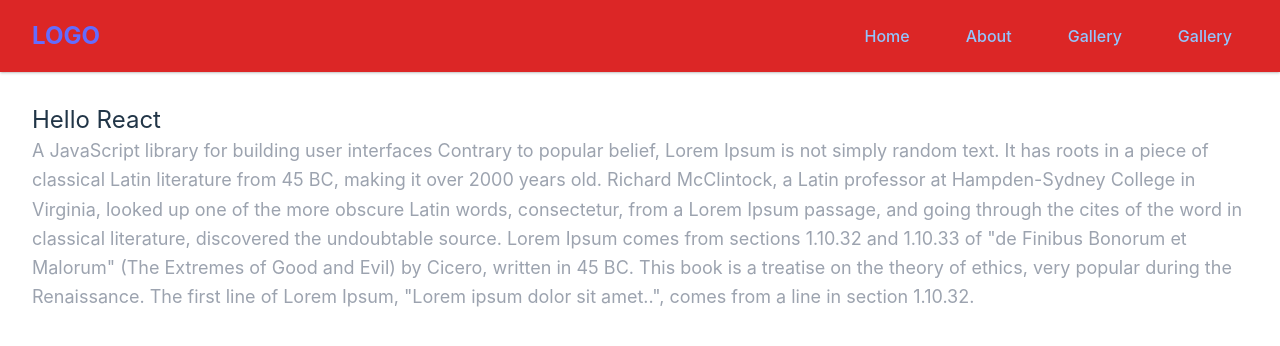
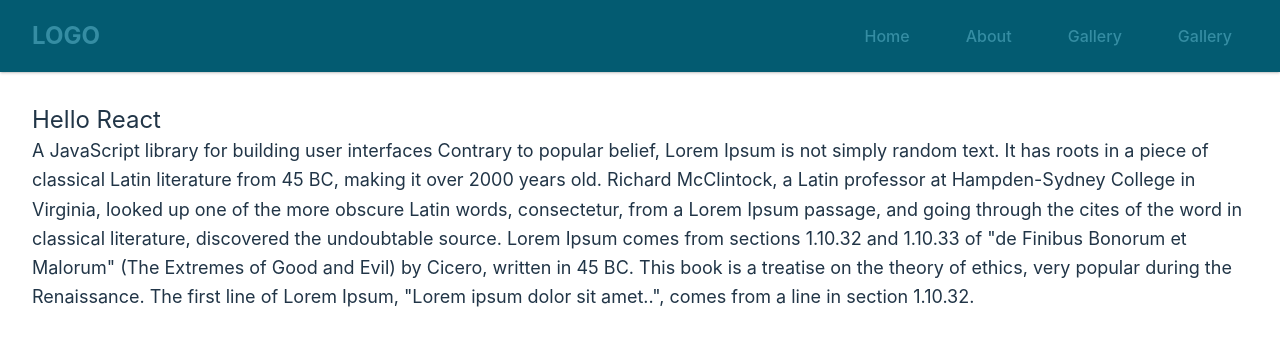
Before and after one commit to Imammlydi/test-vite, a React (Vite) app: page / in a window 1280 px wide. Shown: the top 346 px of the page. Built offline with nearby package versions, Linux system fonts and the light colour scheme.

Commit message:
20230329 05:54

```diff
--- a/src/components/NavLink.jsx
+++ b/src/components/NavLink.jsx
@@ -1,10 +1,11 @@
 import React from "react";
 import { Link } from "react-router-dom";
-
+import  './navbar.css'
 export default function NavLink({ href, children }) {
     return (
         <Link
-            className="inline-flex px-4 py-2 text-blue-300 hover:text-white"
+        activeClassName="navbar__link--active"
+            className="inline-flex px-4 py-2 text-textPrimary hover:text-white"
             to={href}
         >
             {children}
--- a/src/components/Navbar.jsx
+++ b/src/components/Navbar.jsx
@@ -1,6 +1,7 @@
 import React ,{useState}from "react";
 import Case from "./Case";
 import NavLink from "./NavLink";
+
 import { Link } from "react-router-dom";
 
 export default function Navbar() {
@@ -23,13 +24,13 @@ export default function Navbar() {
         // </div>
 
 
-<nav className="w-full bg-blue-600 shadow w-screen " >
+<nav className="w-full bg-primary shadow w-screen " >
 
-            <div className="justify-between px-4 mx-auto lg:max-w-7xl md:items-center md:flex md:px-8  shadow bg-red-600">
+            <div className="justify-between px-4 mx-auto lg:max-w-7xl md:items-center md:flex md:px-8  shadow ">
                 <div>
                     <div className="flex items-center justify-between py-3 md:py-5 md:block">
                         <a href="/">
-                            <h2 className="text-2xl font-bold  hover:text-white">LOGO</h2>
+                            <h2 className="text-2xl font-bold text-textPrimary  hover:text-white">LOGO</h2>
                         </a>
                         <div className="md:hidden">
                             <button
--- /dev/null
+++ b/src/components/navbar.css
@@ -0,0 +1,28 @@
+.navbar {
+    display: flex;
+    justify-content: center;
+    align-items: center;
+    border-radius: 4px;
+    background-color: #eceff1;
+  }
+
+  .navbar__link {
+    margin: 1em;
+    font-size: 2em;
+    font-family: 'Roboto', sans-serif;
+    cursor: pointer;
+    text-decoration: none;
+    letter-spacing: .3em;
+    text-indent: .3em;
+    color: #181818;
+    border-bottom: 3px solid transparent;
+  }
+
+  .navbar__link:hover {
+    transform: translateY(-2px);
+  }
+
+  .navbar__link--active {
+    border-bottom: 3px solid #29b6f6;
+    transition: border-bottom .5s ease-in-out;
+  }
--- a/src/pages/About.jsx
+++ b/src/pages/About.jsx
@@ -3,7 +3,7 @@ import Case from "../components/Case";
 export default function About() {
     return (
         <Case>
-            <div className="w-full w-screen max-w-lg">
+            <div className="mx-auto lg:max-w-7xl md:items-center md:px-8 px-4">
                 <h4 className="text-2xl">I'm About Page</h4>
                 <p className="text-lg leading-relaxed text-gray-400">
                     You can go to this page because the React router.
--- a/src/pages/Gallery.jsx
+++ b/src/pages/Gallery.jsx
@@ -2,13 +2,13 @@ import React from "react";
 import Case from "../components/Case";
 export default function Gallery() {
     return (
-        <Case>
-            <div className="w-full max-w-lg">
+        // <Case>
+            <div className="mx-auto lg:max-w-7xl md:items-center md:px-8 px-4">
                 <h4 className="text-2xl">Your Gallery</h4>
                 <p className="text-lg leading-relaxed text-gray-400">
                     The best, you are the best...
                 </p>
             </div>
-        </Case>
+        // </Case>
     );
 }
--- a/src/pages/Home.jsx
+++ b/src/pages/Home.jsx
@@ -3,7 +3,7 @@ import Case from "../components/Case";
 export default function Home() {
     return (
         // <Case>
-            <div className="  mx-auto lg:max-w-7xl md:items-center md:px-8 sm:px-2 ">
+            <div className="  mx-auto lg:max-w-7xl md:items-center md:px-8 px-4 ">
                 <h4 className="text-2xl">Hello React</h4>
                 <p className="text-lg leading-relaxed text-gray-400">
                     A JavaScript library for building user interfaces Contrary to popular belief, Lorem Ipsum is not simply random text. It has roots in a piece of classical Latin literature from 45 BC, making it over 2000 years old. Richard McClintock, a Latin professor at Hampden-Sydney College in Virginia, looked up one of the more obscure Latin words, consectetur, from a Lorem Ipsum passage, and going through the cites of the word in classical literature, discovered the undoubtable source. Lorem Ipsum comes from sections 1.10.32 and 1.10.33 of "de Finibus Bonorum et Malorum" (The Extremes of Good and Evil) by Cicero, written in 45 BC. This book is a treatise on the theory of ethics, very popular during the Renaissance. The first line of Lorem Ipsum, "Lorem ipsum dolor sit amet..", comes from a line in section 1.10.32.
--- a/tailwind.config.cjs
+++ b/tailwind.config.cjs
@@ -2,6 +2,11 @@
 module.exports = {
     content: ["./index.html", "./src/**/*.{js,ts,jsx,tsx}"],
     theme: {
+        colors:{
+            'primary':'#035B71',
+            'secondary':'#C6C052',
+            'textPrimary':'#358DA3'
+        },
         extend: {},
     },
     plugins: [],
```
